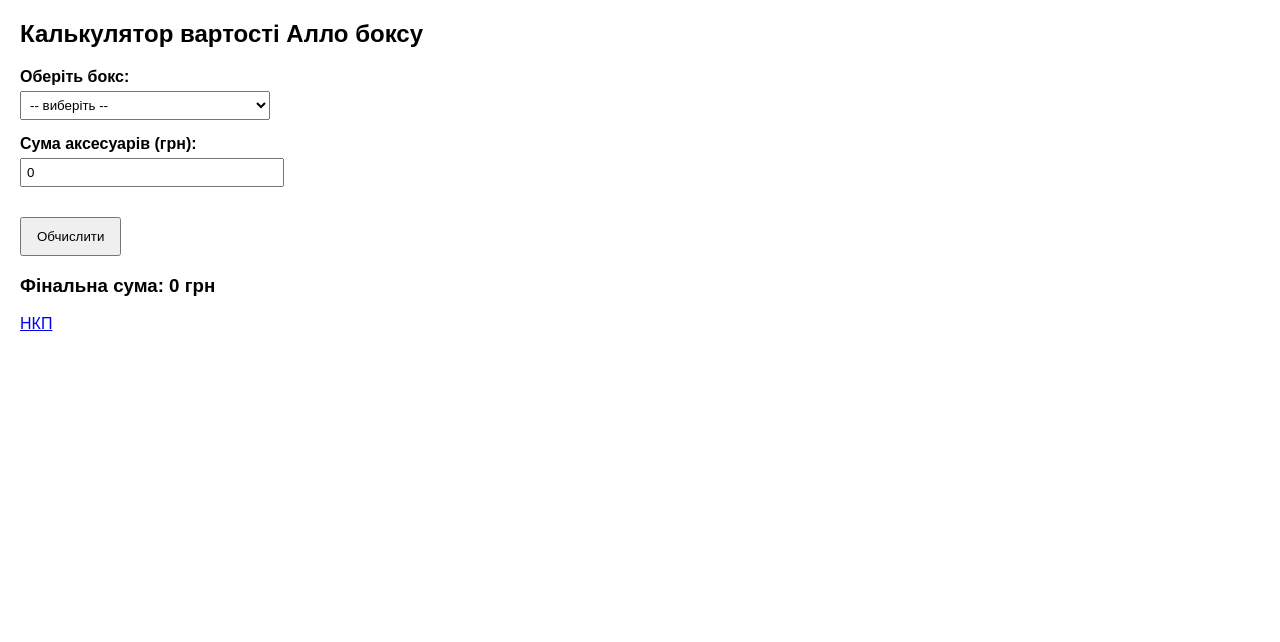
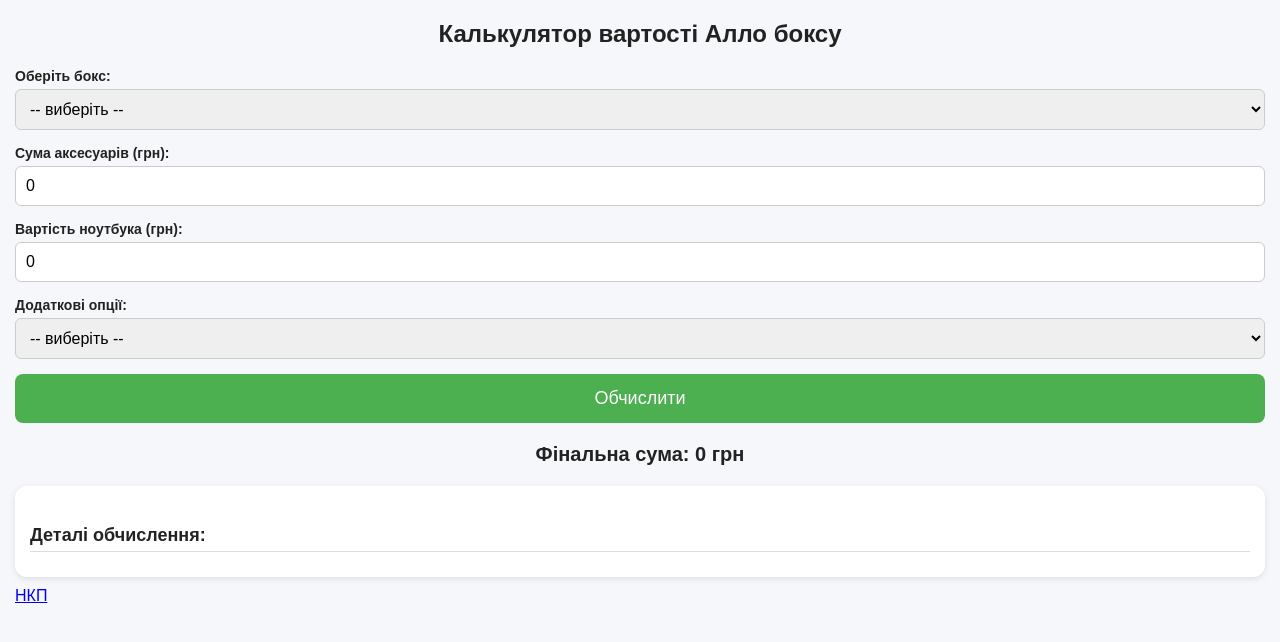
Before and after one commit to Martv1n/allo-service, a plain HTML site: page index.html in a window 1280 px wide. Drawn offline with Linux system fonts and the light colour scheme.

Commit message:
add css for box

```diff
--- a/index.html
+++ b/index.html
@@ -2,16 +2,84 @@
 <html lang="uk">
 <head>
   <meta charset="UTF-8">
+  <meta name="viewport" content="width=device-width, initial-scale=1.0">
   <title>Калькулятор Алло боксів</title>
   <style>
-    body { font-family: Arial, sans-serif; margin: 20px; }
-    .hidden { display: none; }
-    .block { margin-bottom: 15px; }
-    label { display: block; margin-bottom: 5px; font-weight: bold; }
-    input, select { padding: 5px; width: 250px; }
-    button { padding: 10px 15px; margin-top: 15px; }
-    #details { margin-top: 20px; padding: 15px; border: 1px solid #ccc; border-radius: 8px; background: #f9f9f9; }
-    #details p { margin: 5px 0; }
+    body {
+      font-family: Arial, sans-serif;
+      margin: 15px;
+      background: #f5f7fa;
+      color: #222;
+    }
+    h2 {
+      text-align: center;
+      margin-bottom: 20px;
+    }
+    .block {
+      margin-bottom: 15px;
+    }
+    label {
+      display: block;
+      margin-bottom: 5px;
+      font-weight: bold;
+      font-size: 14px;
+    }
+    input, select {
+      width: 100%;
+      padding: 10px;
+      font-size: 16px;
+      border: 1px solid #ccc;
+      border-radius: 6px;
+      box-sizing: border-box;
+    }
+    button {
+      width: 100%;
+      padding: 14px;
+      font-size: 18px;
+      background: #4CAF50;
+      color: white;
+      border: none;
+      border-radius: 8px;
+      cursor: pointer;
+      transition: 0.2s;
+    }
+    button:hover {
+      background: #45a049;
+    }
+    h3 {
+      margin-top: 20px;
+      font-size: 20px;
+      text-align: center;
+    }
+    #details {
+      margin-top: 20px;
+      padding: 15px;
+      border-radius: 12px;
+      background: white;
+      box-shadow: 0 2px 6px rgba(0,0,0,0.1);
+    }
+    #details h4 {
+      margin-bottom: 10px;
+      font-size: 18px;
+      border-bottom: 1px solid #ddd;
+      padding-bottom: 5px;
+    }
+    #details p {
+      margin: 6px 0;
+      font-size: 15px;
+      line-height: 1.4;
+    }
+    @media (max-width: 480px) {
+      h2 { font-size: 20px; }
+      h3 { font-size: 18px; }
+      button { font-size: 16px; padding: 12px; }
+      input, select { font-size: 14px; padding: 8px; }
+    }
+
+    .MNP {
+      display: block;
+      margin-top: 10px;
+    }
   </style>
 </head>
 <body>
@@ -89,7 +157,6 @@
     boxSelect.addEventListener("change", () => {
       const selected = boxes[boxSelect.value];
 
-      // показуємо додаткові опції
       if (selected && selected.options.length > 0) {
         extraBlock.classList.remove("hidden");
         extraSelect.innerHTML = '<option value="">-- виберіть --</option>';
@@ -103,7 +170,6 @@
         extraBlock.classList.add("hidden");
       }
 
-      // якщо в опціях є гарантія -> показати поле ноутбука
       if (selected && selected.options.some(opt => opt.includes("Гарантія"))) {
         laptopBlock.classList.remove("hidden");
       } else {
@@ -123,10 +189,8 @@
 
       let steps = [];
 
-      // ціна боксу
       steps.push(`Ціна боксу: ${selected.price} грн`);
 
-      // розрахунок аксесуарів зі знижкою (з обмеженням)
       let discountAcc = accPrice * (selected.accDiscount / 100);
       let capped = false;
       if (discountAcc > 1000) {
@@ -141,9 +205,8 @@
 
       let total = selected.price + finalAcc;
 
-      // додаткові опції
       if (extraSelect.value.includes("Гарантія")) {
-        let warranty = laptopPrice * 0.1; // 10% від ноутбука
+        let warranty = laptopPrice * 0.1;
         steps.push(`Базова гарантія: 10% від ${laptopPrice} грн = ${warranty} грн`);
 
         if (extraSelect.value.includes("-30%")) {
@@ -168,24 +231,20 @@
         total += officePrice;
       }
 
-      // фінальна сума
       steps.push(`<b>Фінальна сума без ноутбука: ${total.toFixed(2)} грн</b>`);
 
-      // повна вартість з ноутбуком
       if (laptopPrice > 0) {
         let fullTotal = total + laptopPrice;
         steps.push(`<b>Повна вартість з девайсом: ${fullTotal.toFixed(2)} грн</b>`);
       }
 
-      // плюшки боксу
       steps.push(`<i>Плюшки боксу:</i> ${selected.perks}`);
 
-      // вивід результатів
       document.getElementById("result").textContent = total.toFixed(2);
       stepsContainer.innerHTML = steps.map(s => `<p>${s}</p>`).join("");
       detailsBlock.classList.remove("hidden");
     }
   </script>
-  <a href="NKP.html">НКП</a>
+  <a class="MNP" href="NKP.html">НКП</a>
 </body>
 </html>
```
